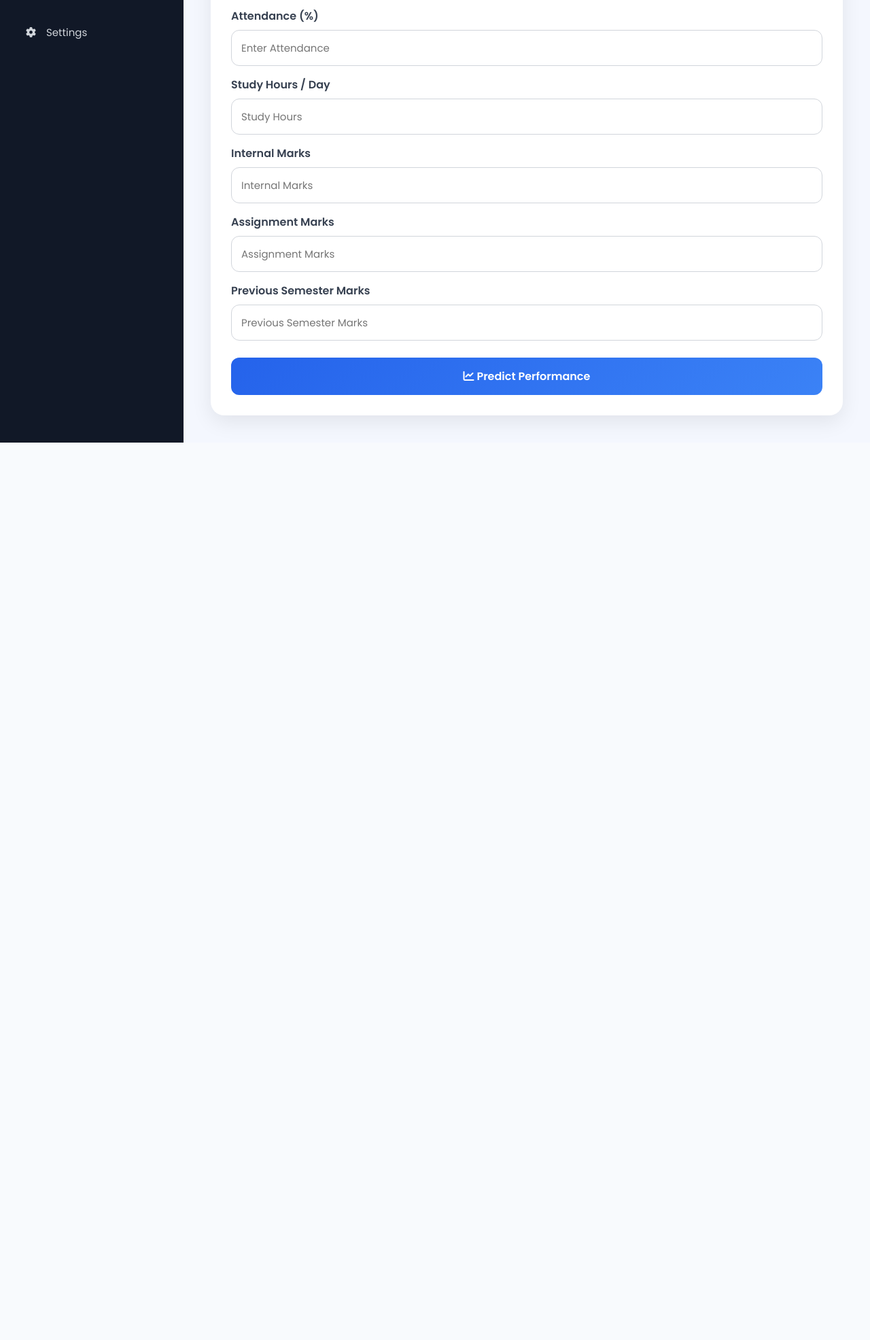
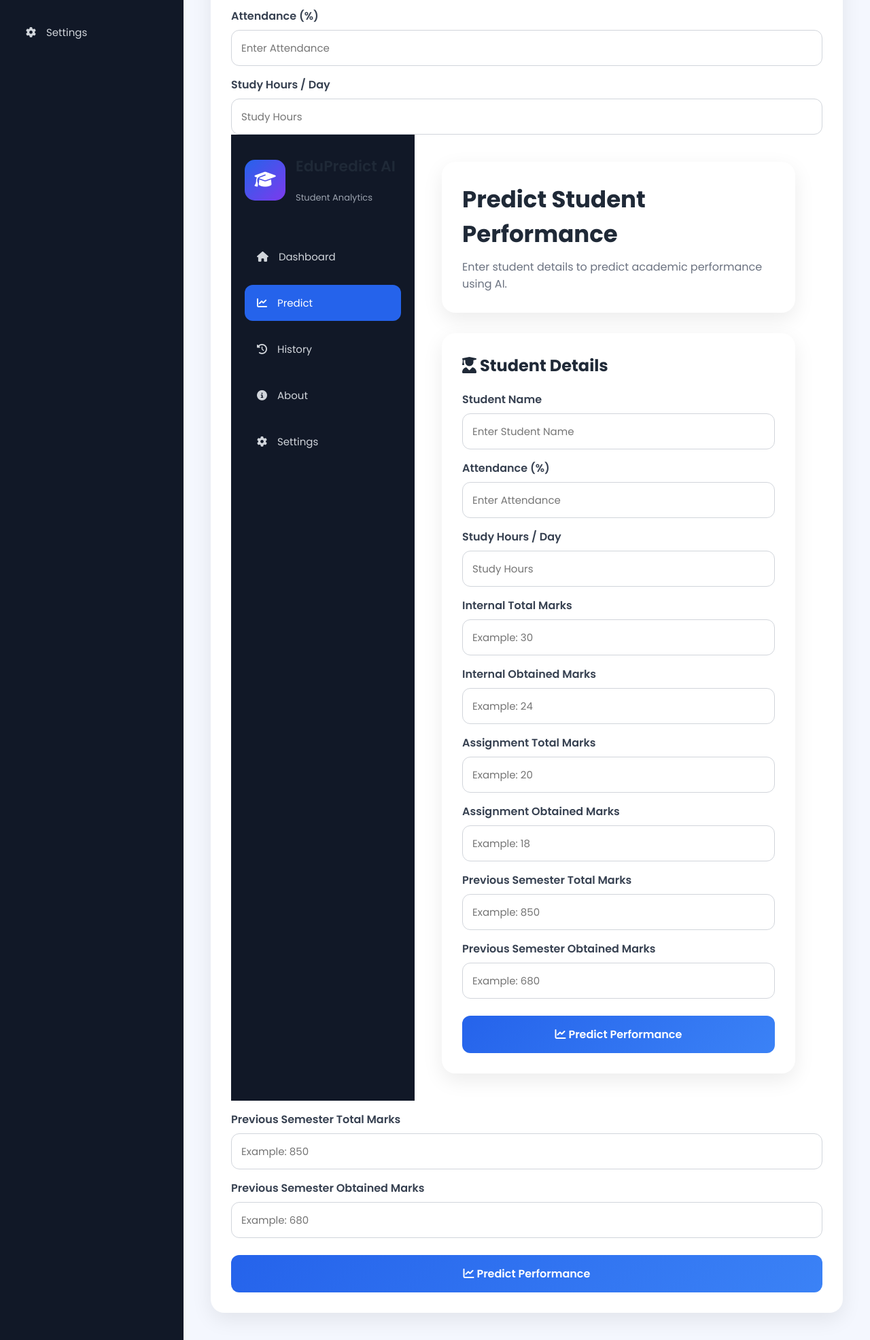
Before and after one commit to tanmaythamake/Student-Performance-Predictor2, a Flask app: page /predict in a window 1280 px wide. Shown: the part 391-2362 px from the top of the page at 68% size. Before the commit the page ends 1042 px from the top, so only its background shows below. Run offline with Flask 3, Linux system fonts and the light colour scheme; parts of the project's set-up code (start-up, migrations or seed data) failed here and were passed over.

Commit message:
train_model

```diff
--- a/app.py
+++ b/app.py
@@ -46,9 +46,17 @@ def predict():
         name = request.form["name"]
         attendance = float(request.form["attendance"])
         study = float(request.form["study"])
-        internal = float(request.form["internal"])
-        assignment = float(request.form["assignment"])
-        previous = float(request.form["previous"])
+        internal_total = float(request.form["internal_total"])
+        internal_obtained = float(request.form["internal_obtained"])
+
+        assignment_total = float(request.form["assignment_total"])
+        assignment_obtained = float(request.form["assignment_obtained"])
+
+        internal = (internal_obtained / internal_total) * 100
+        assignment = (assignment_obtained / assignment_total) * 100
+        total_marks = float(request.form["total_marks"])
+        obtained_marks = float(request.form["obtained_marks"])
+        previous = (obtained_marks / total_marks) * 100
 
         # ================= MACHINE LEARNING PREDICTION =================
 
--- a/templates/predict.html
+++ b/templates/predict.html
@@ -106,15 +106,149 @@
                     <label>Study Hours / Day</label>
                     <input type="number" name="study" placeholder="Study Hours" required>
 
-                    <label>Internal Marks</label>
-                    <input type="number" name="internal" placeholder="Internal Marks" required>
+                    <!DOCTYPE html>
+<html lang="en">
 
-                    <label>Assignment Marks</label>
-                    <input type="number" name="assignment" placeholder="Assignment Marks" required>
+<head>
+    <meta charset="UTF-8">
+    <meta name="viewport" content="width=device-width, initial-scale=1.0">
+    <title>Predict | EduPredict AI</title>
 
-                    <label>Previous Semester Marks</label>
-                    <input type="number" name="previous" placeholder="Previous Semester Marks" required>
+    <!-- Google Font -->
+    <link href="https://fonts.googleapis.com/css2?family=Poppins:wght@300;400;500;600;700&display=swap"
+        rel="stylesheet">
 
+    <!-- CSS -->
+    <link rel="stylesheet" href="{{ url_for('static', filename='css/style.css') }}">
+
+    <!-- Font Awesome -->
+    <link rel="stylesheet"
+        href="https://cdnjs.cloudflare.com/ajax/libs/font-awesome/6.7.2/css/all.min.css">
+</head>
+
+<body>
+
+<div class="container">
+
+    <!-- Sidebar -->
+
+    <aside class="sidebar">
+
+        <div class="logo">
+
+            <div class="logo-icon">
+                <i class="fas fa-graduation-cap"></i>
+            </div>
+
+            <div>
+                <h2>EduPredict AI</h2>
+                <p>Student Analytics</p>
+            </div>
+
+        </div>
+
+        <nav>
+
+            <a href="{{ url_for('home') }}">
+                <i class="fas fa-home"></i>
+                Dashboard
+            </a>
+
+            <a href="{{ url_for('predict') }}" class="active">
+                <i class="fas fa-chart-line"></i>
+                Predict
+            </a>
+
+            <a href="{{ url_for('history') }}">
+                <i class="fas fa-clock-rotate-left"></i>
+                History
+            </a>
+
+            <a href="{{ url_for('about') }}">
+                <i class="fas fa-circle-info"></i>
+                About
+            </a>
+
+            <a href="{{ url_for('settings') }}">
+                <i class="fas fa-gear"></i>
+                Settings
+            </a>
+
+        </nav>
+
+    </aside>
+
+    <!-- Main Content -->
+
+    <main class="main-content">
+
+        <header>
+
+            <h1>Predict Student Performance</h1>
+
+            <p>
+                Enter student details to predict academic performance using AI.
+            </p>
+
+        </header>
+
+        <div class="predict-container">
+
+            <!-- Student Form -->
+
+            <div class="predict-card">
+
+                <h2>
+                    <i class="fas fa-user-graduate"></i>
+                    Student Details
+                </h2>
+
+                <form method="POST">
+
+                    <label>Student Name</label>
+                    <input type="text" name="name" placeholder="Enter Student Name" required>
+
+                    <label>Attendance (%)</label>
+                    <input type="number" name="attendance" placeholder="Enter Attendance" required>
+
+                    <label>Study Hours / Day</label>
+                    <input type="number" name="study" placeholder="Study Hours" required>
+
+                    <label>Internal Total Marks</label>
+<input type="number"
+       name="internal_total"
+       placeholder="Example: 30"
+       required>
+
+<label>Internal Obtained Marks</label>
+<input type="number"
+       name="internal_obtained"
+       placeholder="Example: 24"
+       required>
+
+<label>Assignment Total Marks</label>
+<input type="number"
+       name="assignment_total"
+       placeholder="Example: 20"
+       required>
+
+<label>Assignment Obtained Marks</label>
+<input type="number"
+       name="assignment_obtained"
+       placeholder="Example: 18"
+       required>
+
+                   <label>Previous Semester Total Marks</label>
+<input type="number"
+       name="total_marks"
+       placeholder="Example: 850"
+       required>
+
+<label>Previous Semester Obtained Marks</label>
+<input type="number"
+       name="obtained_marks"
+       placeholder="Example: 680"
+       required>
                     <button type="submit">
                         <i class="fas fa-chart-line"></i>
                         Predict Performance
@@ -171,3 +305,72 @@
 </body>
 
 </html>
+
+
+                   <label>Previous Semester Total Marks</label>
+<input type="number"
+       name="total_marks"
+       placeholder="Example: 850"
+       required>
+
+<label>Previous Semester Obtained Marks</label>
+<input type="number"
+       name="obtained_marks"
+       placeholder="Example: 680"
+       required>
+                    <button type="submit">
+                        <i class="fas fa-chart-line"></i>
+                        Predict Performance
+                    </button>
+
+                </form>
+                                {% if result %}
+
+                <div class="predict-result">
+
+                    <h2>
+                        <i class="fas fa-chart-bar"></i>
+                        Prediction Result
+                    </h2>
+
+                    <div class="result-box">
+
+                        <div class="result-item">
+                            <span>👤 Student Name</span>
+                            <strong>{{ result.name }}</strong>
+                        </div>
+
+                        <div class="result-item">
+                            <span>📊 Predicted Score</span>
+                            <strong>{{ result.score }}%</strong>
+                        </div>
+
+                        <div class="result-item">
+                            <span>🏆 Grade</span>
+                            <strong>{{ result.grade }}</strong>
+                        </div>
+
+                        <div class="result-item">
+                            <span>⚠️ Risk Level</span>
+                            <strong>{{ result.risk }}</strong>
+                        </div>
+
+                    </div>
+
+                </div>
+
+                {% endif %}
+
+            </div>
+
+        </div>
+
+    </main>
+
+</div>
+
+<script src="{{ url_for('static', filename='js/script.js') }}"></script>
+
+</body>
+
+</html>
```
